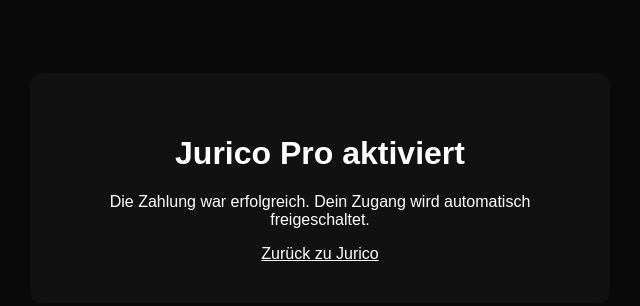
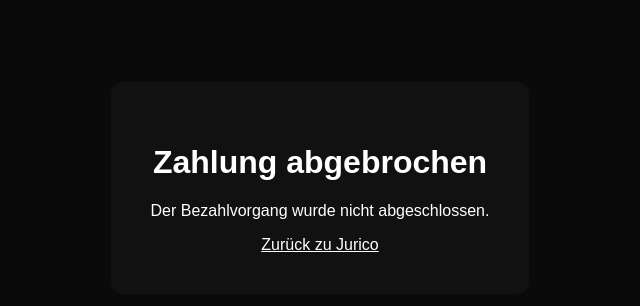
Before and after one commit to mochmann99/jurico-mvp, a plain HTML site: page static/cancel.html in a window 1280 px wide. Shown: the part 220-526 px from the top of the page, without its empty margins (320-960 px from the left). Drawn offline with Linux system fonts and the light colour scheme.

Commit message:
Update cancel.html

```diff
--- a/static/cancel.html
+++ b/static/cancel.html
@@ -2,7 +2,7 @@
 <html lang="de">
 <head>
 <meta charset="UTF-8">
-<title>Jurico Pro aktiviert</title>
+<title>Zahlung abgebrochen</title>
 <style>
 body {
     background:#0a0a0a;
@@ -27,8 +27,8 @@
 </head>
 <body>
 <div class="box">
-    <h1>Jurico Pro aktiviert</h1>
-    <p>Die Zahlung war erfolgreich. Dein Zugang wird automatisch freigeschaltet.</p>
+    <h1>Zahlung abgebrochen</h1>
+    <p>Der Bezahlvorgang wurde nicht abgeschlossen.</p>
     <a href="/">Zurück zu Jurico</a>
 </div>
 </body>
```
